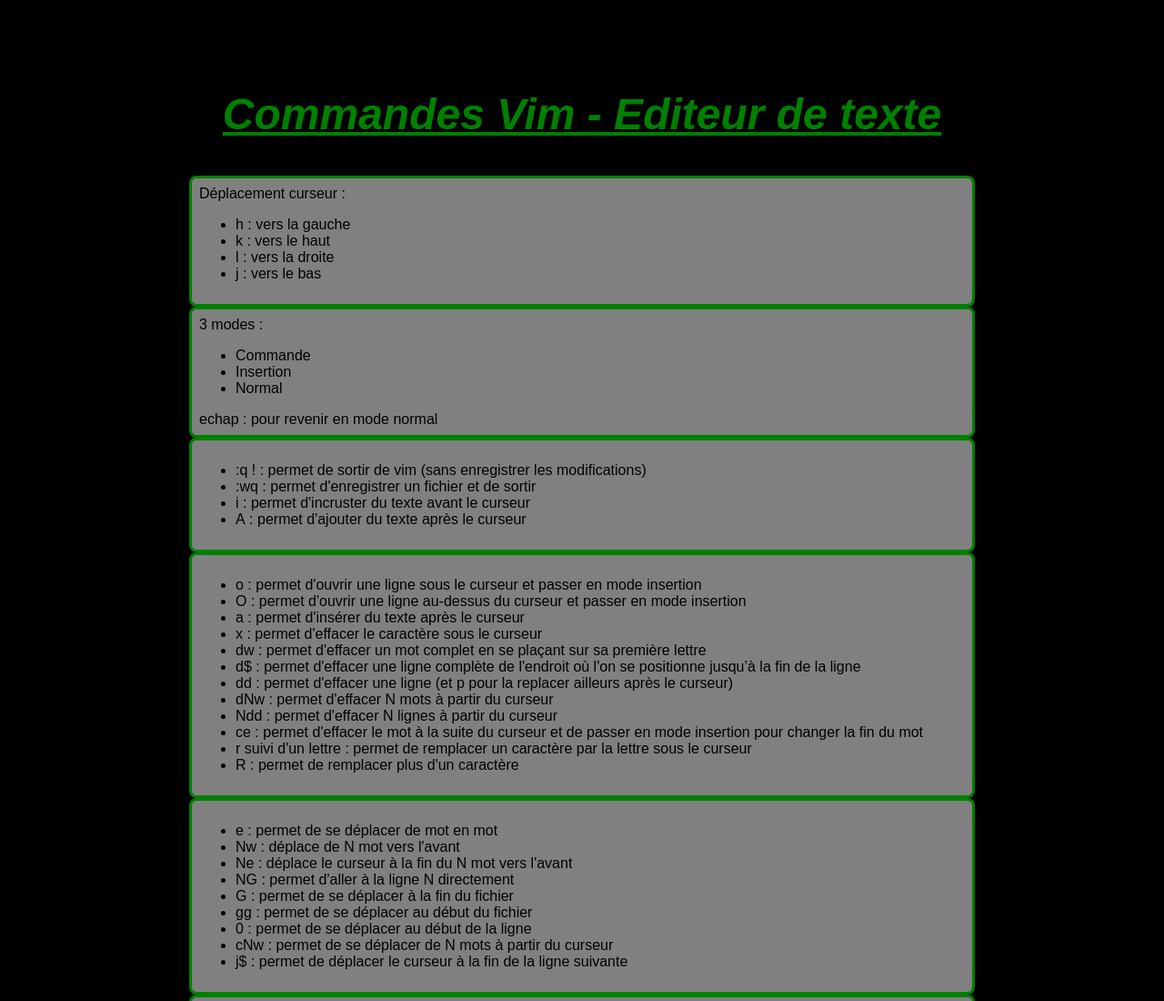
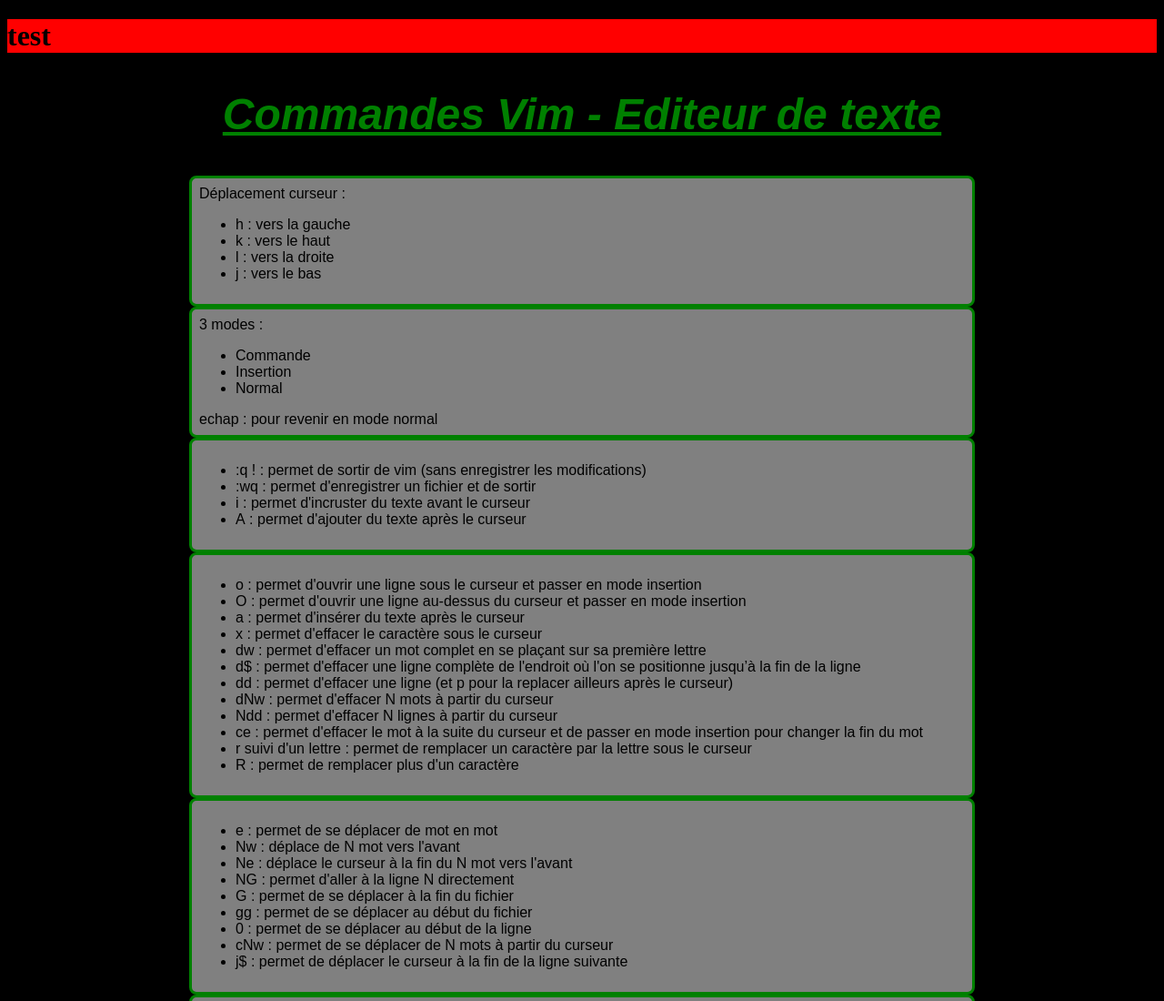
Before and after one commit to CarolineHe/03-c-s-vim, a plain HTML site: page index.html in a window 1280 px wide. Shown: the top 1100 px of the page at 91% size. Drawn offline with Linux system fonts and the light colour scheme.

Commit message:
test background color red

```diff
--- a/css/style.css
+++ b/css/style.css
@@ -1,7 +1,8 @@
 
 header {
   /*background-attachment:local;*/
-  background-image: url(img/images.jpeg);
+  background-color:red;
+  /*background-image: url(img/images.jpeg);*/
   /*background-repeat:repeat-x;
   background-size: 20%;
   border:1.5em;
```
